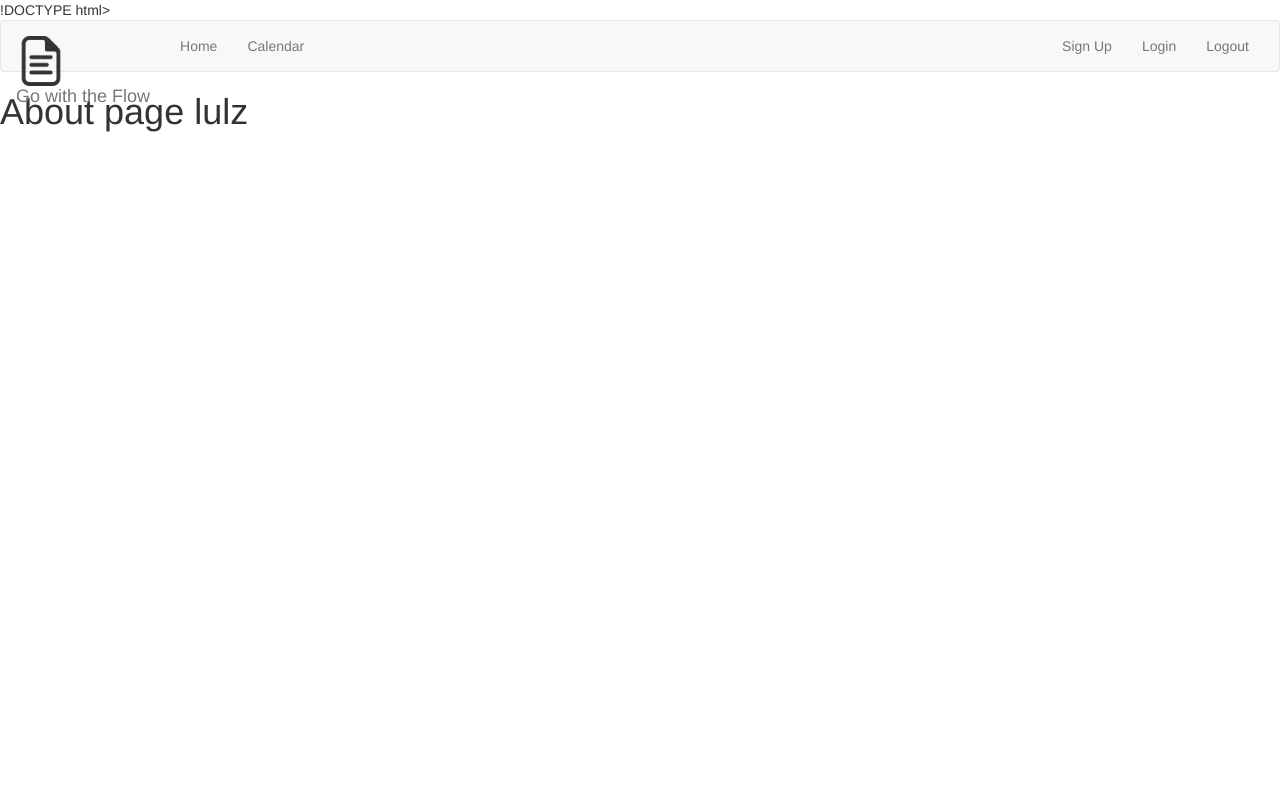
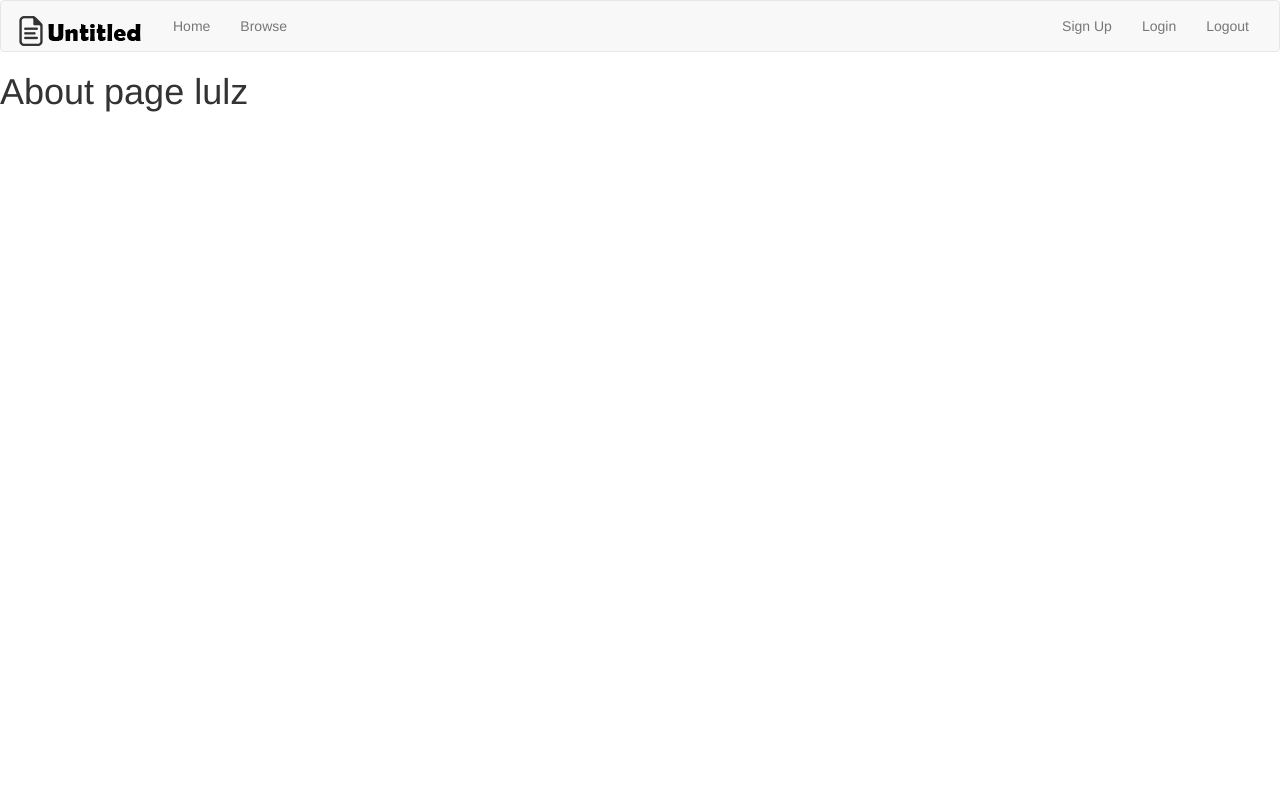
Before and after one commit to drothblatt/Untitled, a Flask app: page / in a window 1280 px wide. Run offline with Flask 2, Linux system fonts and the light colour scheme; some libraries are stand-ins or nearby versions.

Commit message:
more changes to master

```diff
--- a/app.py
+++ b/app.py
@@ -1,5 +1,5 @@
 from flask import Flask, render_template, request, session, redirect, url_for, session
-import utils, time, hashlib
+import time, hashlib
 
 app = Flask(__name__)
 
--- /dev/null
+++ b/static/styles.css
@@ -0,0 +1,3 @@
+.verticalCenterPLS{
+    vertical-align:middle
+}
--- a/templates/master.html
+++ b/templates/master.html
@@ -1,4 +1,4 @@
-!DOCTYPE html>
+<!DOCTYPE html>
 <html>
   <head>
     <meta charset="utf-8">
@@ -11,12 +11,12 @@
   <nav class="navbar navbar-default">
     <div class="container-fluid">
       <div class="navbar-header">
-<a class="navbar-brand" href="/home"><img src="../static/Logo.png" height="50" width="50">Go with the Flow</a>
+        <a class="navbar-brand" href="/home"><img src="../static/Logo With Title.png"></a>
       </div>
       <div class="collapse navbar-collapse" id="bs-example-navbar-collapse-1">
         <ul class="nav navbar-nav">
-<li><a href="/index">Home <span class="sr-only">(current)</span></a></li>
-<li><a href="/calendar">Calendar</a></li>
+          <li><a href="/index">Home<span class="sr-only">(current)</span></a></li>
+          <li><a href="/calendar">Browse</a></li>
         </ul>
         <ul class="nav navbar-nav navbar-right">
           <li><a href="/register">Sign Up</a></li>
```
Also changed, not shown: static/Logo With Title.png (added). Lines whose indentation alone changed are shown as unchanged.
